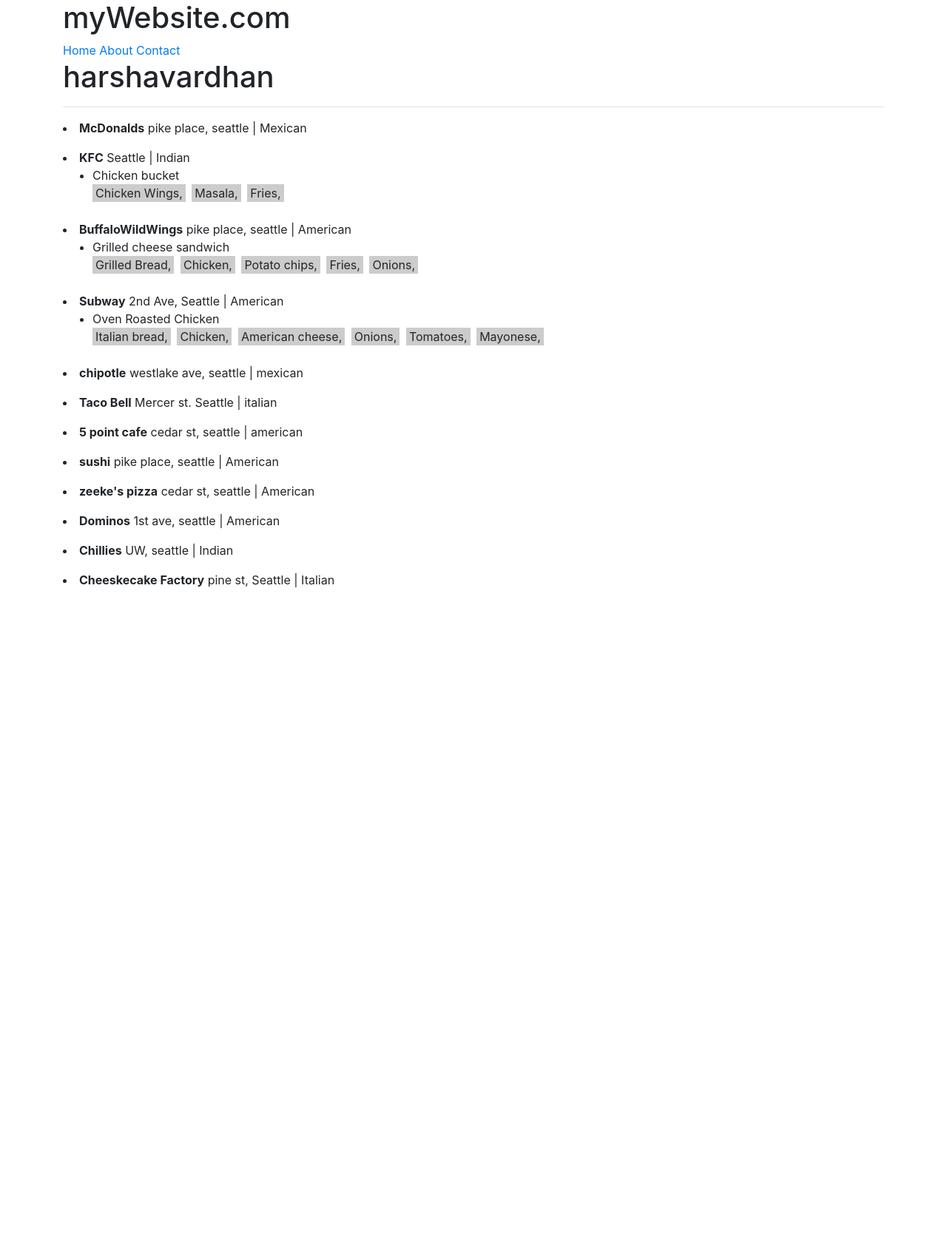
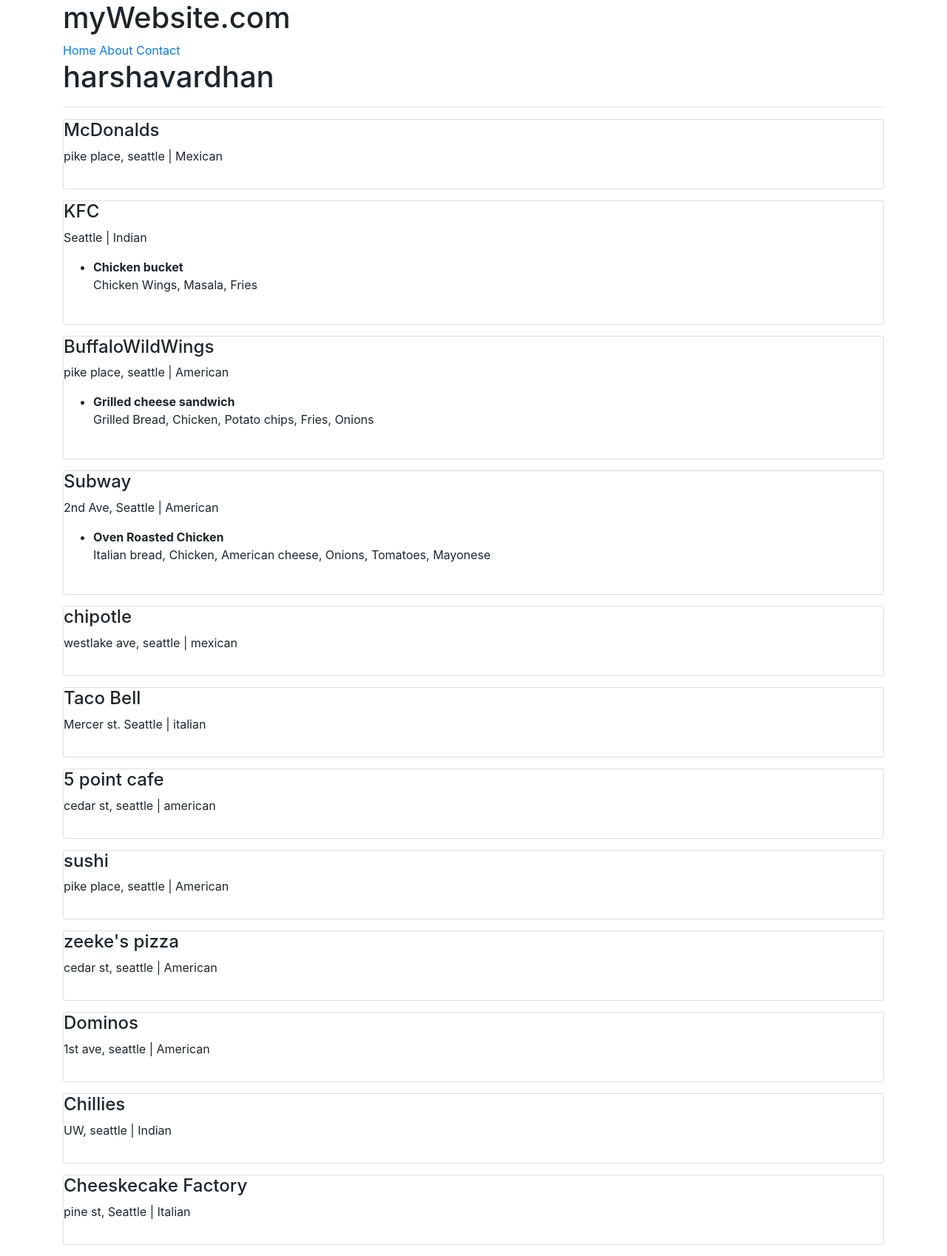
Before and after one commit to vykuntaharsha/Restaurants, a Django app: a page that uses src/profiles/templates/profiles/user.html in a window 1280 px wide. Shown: the whole page at 74% size. Before the commit the page ends 794 px from the top, so only its background shows below. Run offline with Django 3.2, Linux system fonts and the light colour scheme; data comes from the database, SQL or seed files in the repository; both versions use the stored data as it was after the commit; some libraries are stand-ins or nearby versions.

Commit message:
bootstrapping the view

```diff
--- a/src/profiles/templates/profiles/user.html
+++ b/src/profiles/templates/profiles/user.html
@@ -6,17 +6,21 @@
 <hr/>
 {% if user.restaurantlocation_set.all.exists %}
 {% for restaurant in user.restaurantlocation_set.all  %}
-    <li> <b>{{restaurant.name}}</b> {{restaurant.location}} | {{ restaurant.category }}<br/>
-        <ul>
-                {% for item in restaurant.item_set.all %}
-                    <li style="margin-bottom: 25px"> {{ item.name }}<br/>
-                    {% for ing in item.get_contents %}
-                    <span style="padding: 2px 4px; margin-right: 4px; background-color: #cccccc">{{ing}},</span>
+    <div class="row">
+        <div class="col-sm-12">
+            <div class="card card-default" style="margin-bottom: 15px">
+            <h4>{{restaurant.name}}</h4>
+                <p>{{restaurant.location}} | {{ restaurant.category }}</p>
+                <ul>
+                    {% for item in restaurant.item_set.all %}
+                    <li style="margin-bottom: 25px"><b>{{ item.name }}</b><br/>
+                        {{ item.contents }}
+                    </li>
                     {% endfor %}
-                    </li>
-                {% endfor %}
-        </ul>
-    </li>
+                </ul>
+            </div>
+        </div>
+    </div>
 {% endfor %}
 {% else %}
 <p class="lead" >No Restaurants found</p>
```
Also changed, not shown: src/db.sqlite3.
